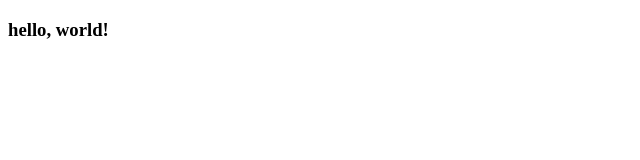
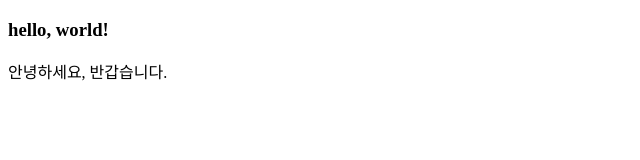
Before and after one commit to tlsalsrb03/tlsalsrb03.github.io, a plain HTML site: page index.html in a window 1280 px wide. Shown: the whole page, without its empty margins (0-640 px from the left). Drawn offline with Linux system fonts and the light colour scheme.

Commit message:
한글메시지 추가

```diff
--- a/index.html
+++ b/index.html
@@ -5,5 +5,6 @@
     </head>
     <body>
         <h3>hello, world!</h3>
+        안녕하세요, 반갑습니다.
     </body>
 </html>
```
